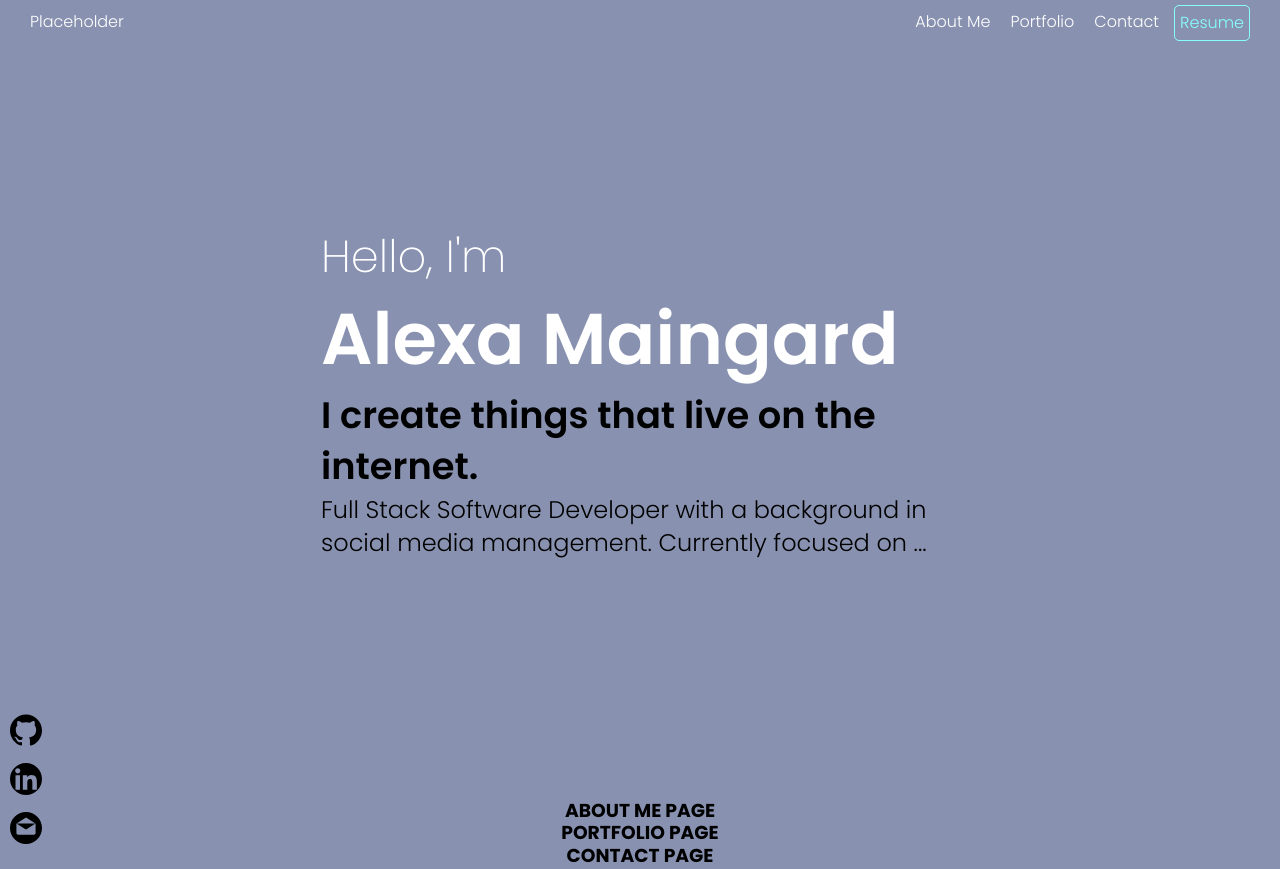
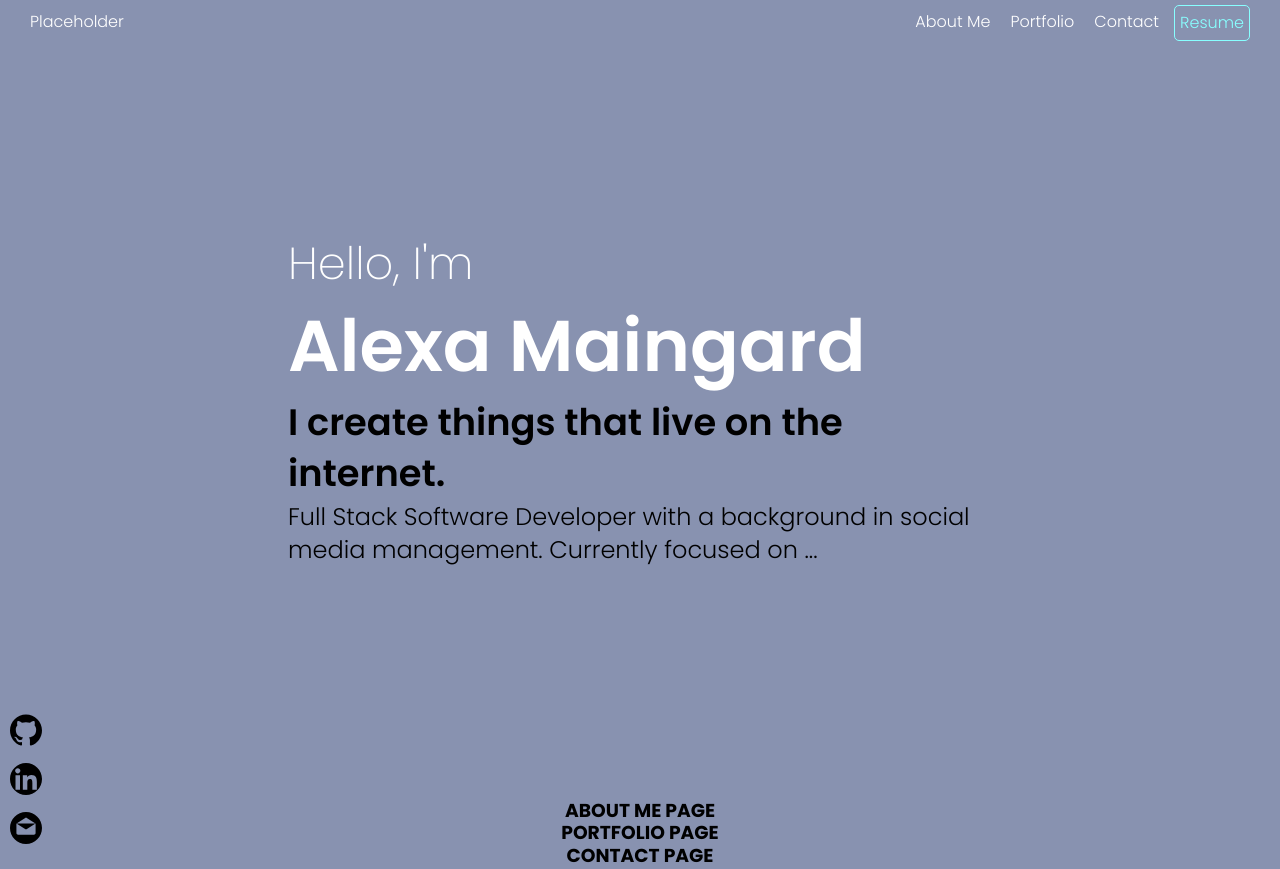
Before and after one commit to alexamaingard/merlina, a React (Create React App) app: page / in a window 1280 px wide. Built offline with nearby package versions, Linux system fonts and the light colour scheme.

Commit message:
remove comments

```diff
--- a/src/styles/profile-page.css
+++ b/src/styles/profile-page.css
@@ -1,22 +1,17 @@
 .profile-page {
-    /* BACKGROUND */
     height: 100vh;
     width: 100vw;
-    background-color: #8892b0;
-    /* FONT */
     line-height: 1.4;
-    /* DISPLAY */
     display: flex;
     justify-content: center;
     align-items: center;
 }
 
 .profile-info {
-    height: 40vh;
-    width: 50vw;
+    height: fit-content;
+    width: 55vw;
     display: flex;
     align-items: flex-end;
-    border-left: 1px solid #8892b0;
 }
 
 .profile-info-left h1 {
@@ -40,9 +35,3 @@
     font-size: 1.5rem;
     font-weight: 300;
 }
-
-#profile-pic {
-    width: 300px;
-    height: 300px;
-    border-radius: 50%;
-}
```
